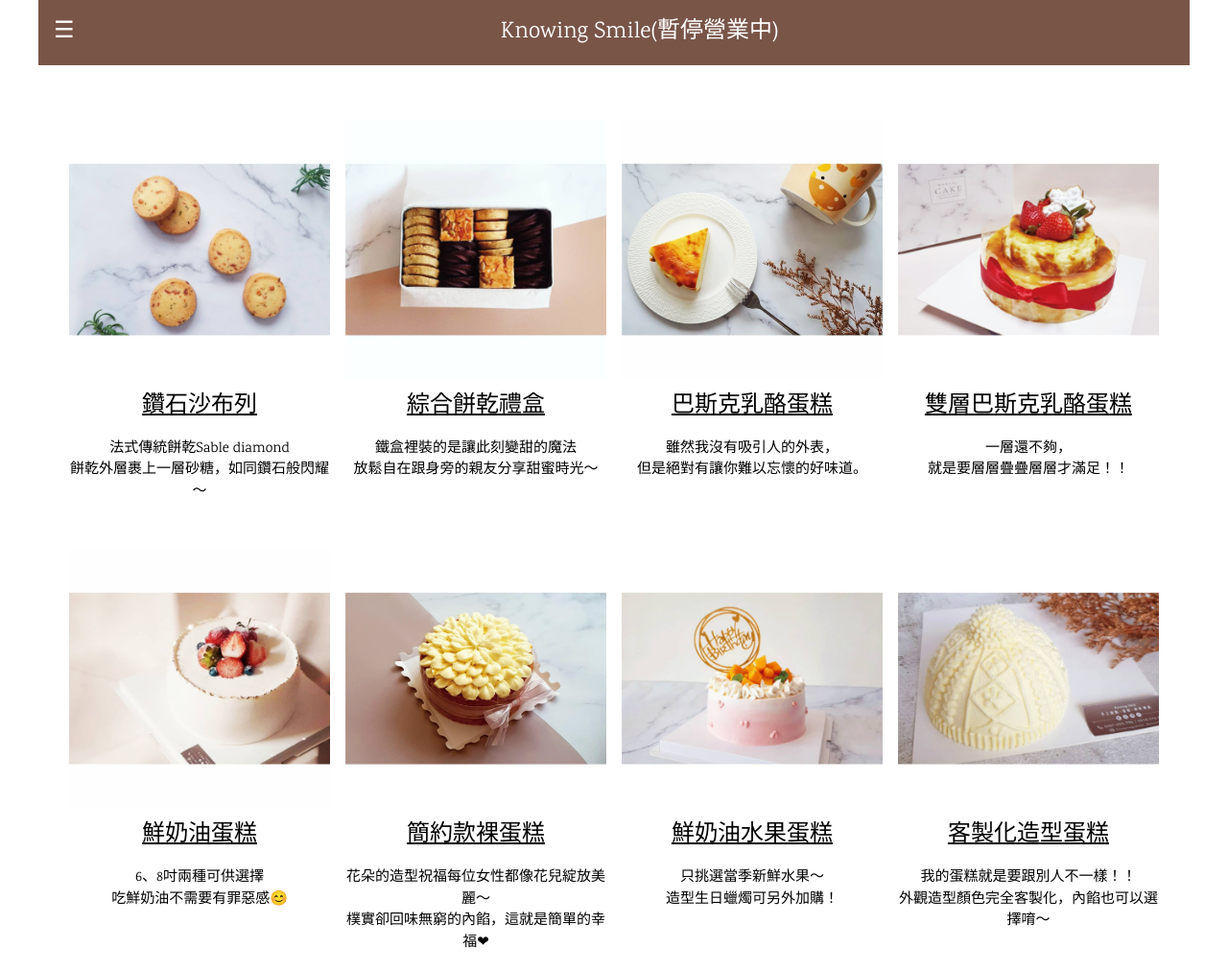
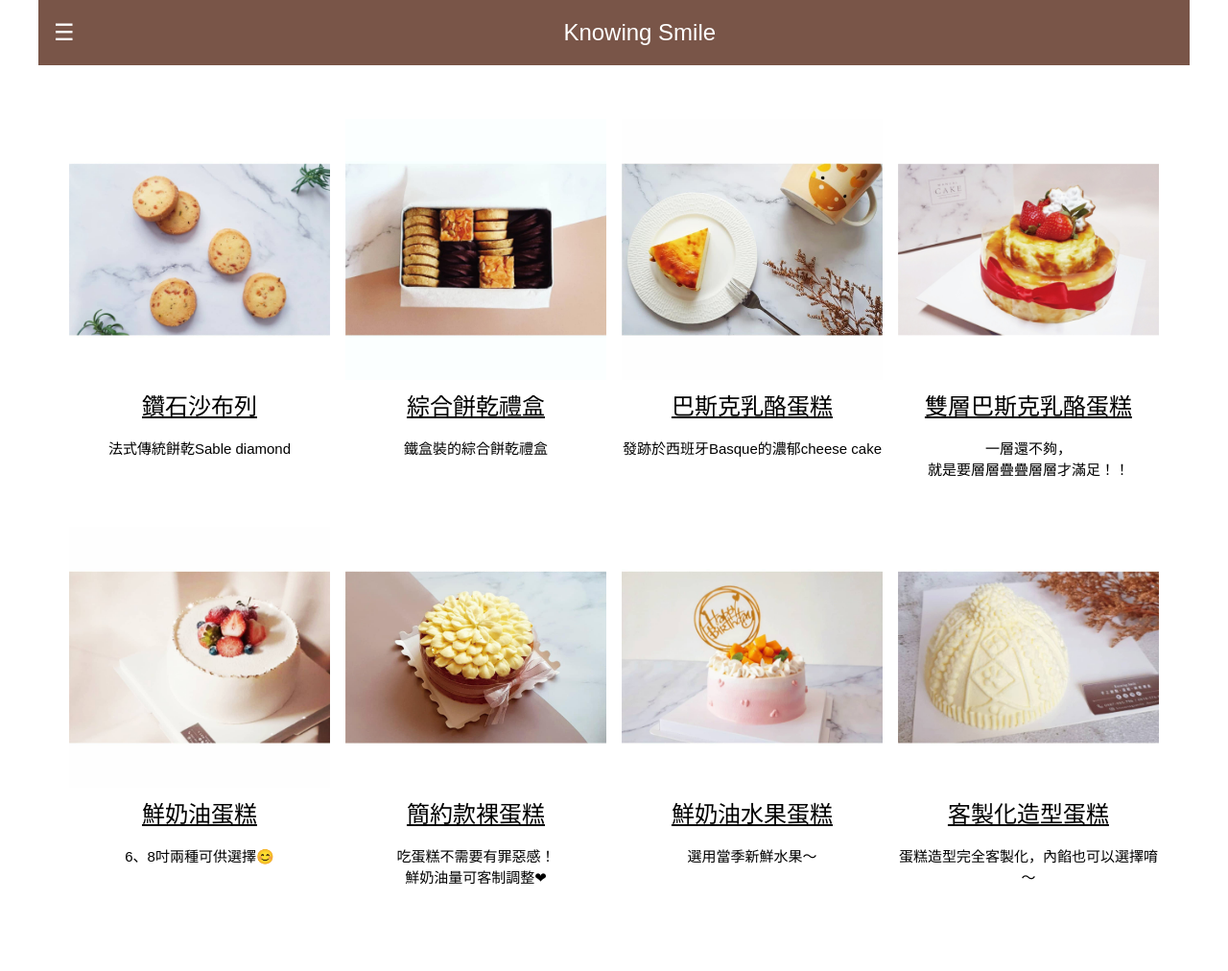
Before and after one commit to knowingsmile/knowingsmile.github.io, a plain HTML site: page index.html in a window 1280 px wide. Shown: the top 1012 px of the page at 96% size. Drawn offline with nearby package versions, Linux system fonts and the light colour scheme; a web font is replaced by a local one.

Commit message:
Update index.html

```diff
--- a/index.html
+++ b/index.html
@@ -5,9 +5,9 @@
 <meta charset="UTF-8">
 <meta name="viewport" content="width=device-width, initial-scale=1">
 <link rel="stylesheet" href="https://www.w3schools.com/w3css/4/w3.css">
-<link rel="stylesheet" href="https://fonts.googleapis.com/css?family=Karma">
+<link rel="stylesheet" href="https://fonts.googleapis.com/css?family=Zen%20Kurenaido">
 <style>
-body,h1,h2,h3,h4,h5,h6 {font-family: "Karma", sans-serif}
+body,h1,h2,h3,h4,h5,h6 {font-family: "Zen Kurenaido", sans-serif}
 .w3-bar-block .w3-bar-item {padding:20px}
 </style>
 </head>
@@ -26,7 +26,7 @@ body,h1,h2,h3,h4,h5,h6 {font-family: "Karma", sans-serif}
   <div class="w3-brown w3-xlarge" style="max-width:1200px;margin:auto">
     <div class="w3-button w3-padding-16 w3-left" onclick="w3_open()">☰</div>
     <div class="w3-right w3-padding-16"></div>
-    <div class="w3-center w3-padding-16">Knowing Smile(暫停營業中)</div>
+    <div class="w3-center w3-padding-16">Knowing Smile</div>
   </div>
 </div>
 
@@ -40,27 +40,21 @@ body,h1,h2,h3,h4,h5,h6 {font-family: "Karma", sans-serif}
         <img src="ECimages/sada.jpg" alt="Sablé Diamant" style="width:100%">
         <h3>鑽石沙布列</h3>
       </a>
-        <p>
-            法式傳統餅乾Sable diamond <br>
-            餅乾外層裹上一層砂糖，如同鑽石般閃耀～
-        </p>
+        <p>法式傳統餅乾Sable diamond </p>
     </div>
     <div class="w3-quarter">
       <a href="EC_details2.html">
         <img src="ECimages/mixcookies.jpg" alt="綜合餅乾禮盒" style="width:100%">
         <h3>綜合餅乾禮盒</h3>
       </a>
-        <p>鐵盒裡裝的是讓此刻變甜的魔法 <br>
-           放鬆自在跟身旁的親友分享甜蜜時光～
-        </p>
+        <p>鐵盒裝的綜合餅乾禮盒</p>
     </div>
     <div class="w3-quarter">
       <a href="EC_details3.html">
         <img src="ECimages/Basque.jpg" alt="Cherries" style="width:100%">
         <h3>巴斯克乳酪蛋糕</h3>
       </a>
-        <p>雖然我沒有吸引人的外表，<br>
-           但是絕對有讓你難以忘懷的好味道。</p>
+        <p>發跡於西班牙Basque的濃郁cheese cake</p>
     </div>
     <div class="w3-quarter">
       <a href="EC_details4.html">
@@ -79,32 +73,29 @@ body,h1,h2,h3,h4,h5,h6 {font-family: "Karma", sans-serif}
         <img src="ECimages/cake.jpg" alt="Popsicle" style="width:100%">
         <h3>鮮奶油蛋糕</h3>
       </a>
-        <p>6、8吋兩種可供選擇<br>
-           吃鮮奶油不需要有罪惡感😊</p>
+        <p>6、8吋兩種可供選擇😊</p>
     </div>
     <div class="w3-quarter">
       <a href="EC_details6.html">
         <img src="ECimages/delicious.jpeg" alt="Salmon" style="width:100%">
         <h3>簡約款裸蛋糕</h3>
       </a>
-        <p>花朵的造型祝福每位女性都像花兒綻放美麗～<br>
-           樸實卻回味無窮的內餡，這就是簡單的幸福❤</p>
+        <p>吃蛋糕不需要有罪惡感！<br>
+           鮮奶油量可客制調整❤</p>
     </div>
     <div class="w3-quarter">
       <a href="EC_details7.html">
         <img src="ECimages/cake0.jpeg" alt="Sandwich" style="width:100%">
         <h3>鮮奶油水果蛋糕</h3>
       </a>
-        <p>只挑選當季新鮮水果～<br>
-           造型生日蠟燭可另外加購！</p>
+        <p>選用當季新鮮水果～</p>
     </div>
     <div class="w3-quarter">
       <a href="EC_details8.html">
         <img src="ECimages/hat.jpeg" alt="Croissant" style="width:100%">
         <h3>客製化造型蛋糕</h3>
       </a>
-        <p>我的蛋糕就是要跟別人不一樣！！<br>
-        外觀造型顏色完全客製化，內餡也可以選擇唷～</p>
+        <p>蛋糕造型完全客製化，內餡也可以選擇唷～</p>
     </div>
   </div>
 
@@ -120,8 +111,8 @@ body,h1,h2,h3,h4,h5,h6 {font-family: "Karma", sans-serif}
     <img src="ECimages/logo.jpeg" alt="logo" class="w3-image" style="display:block;margin:auto" width="300" >
     <div class="w3-padding-32">
       <h4><b>讓你忍不住會心一笑的甜點</b></h4>
-      <h6><i>甜點就是能品嚐的藝術品</i></h6>
-      <p></p>
+      <h6><i>位於桃園中壢的甜點工作室</i></h6>
+      <p>品嚐Knowing Smile的甜點，傳遞你美好的心意</p>
     </div>
   </div>
   <hr>
@@ -139,12 +130,12 @@ body,h1,h2,h3,h4,h5,h6 {font-family: "Karma", sans-serif}
       <h3>社群連結</h3>
       <ul class="w3-ul w3-hoverable">
         <li class="w3-padding-16">
-          <img src="https://upload.wikimedia.org/wikipedia/commons/thumb/1/1b/Facebook_icon.svg/2048px-Facebook_icon.svg.png" class="w3-left w3-margin-right" style="width:50px">
+          <img src="https://img.icons8.com/?size=2x&id=118497&format=png" class="w3-left w3-margin-right" style="width:50px">
           <span class="w3-large">Facebook</span><br>
           <span src="https://www.facebook.com/Knowing-Smile-102560168214016"></span>
         </li>
         <li class="w3-padding-16">
-          <img src="https://upload.wikimedia.org/wikipedia/commons/thumb/5/58/Instagram-Icon.png/1200px-Instagram-Icon.png" class="w3-left w3-margin-right" style="width:50px">
+          <img src="https://img.icons8.com/?size=2x&id=Xy10Jcu1L2Su&format=png" class="w3-left w3-margin-right" style="width:50px">
           <span class="w3-large">Instagram</span><br>
           <span src="https://www.instagram.com/knowingsmile_dessert/"></span>
         </li>
@@ -154,16 +145,15 @@ body,h1,h2,h3,h4,h5,h6 {font-family: "Karma", sans-serif}
     <div class="w3-third w3-serif">
       <h3>熱搜詞</h3>
       <p>
-        <span class="w3-tag w3-black w3-margin-bottom">內壢甜點</span> <span class="w3-tag w3-dark-grey w3-small w3-margin-bottom">中壢美食</span> <span class="w3-tag w3-dark-grey w3-small w3-margin-bottom">桃園甜點</span>
-        <span class="w3-tag w3-dark-grey w3-small w3-margin-bottom">Salmon</span> <span class="w3-tag w3-dark-grey w3-small w3-margin-bottom">沙布列</span> <span class="w3-tag w3-dark-grey w3-small w3-margin-bottom">客製化蛋糕</span>
-        <span class="w3-tag w3-dark-grey w3-small w3-margin-bottom">Ideas</span> <span class="w3-tag w3-dark-grey w3-small w3-margin-bottom">鐵盒餅乾</span> <span class="w3-tag w3-dark-grey w3-small w3-margin-bottom">鮮奶油</span>
-        <span class="w3-tag w3-dark-grey w3-small w3-margin-bottom">Chicken</span> <span class="w3-tag w3-dark-grey w3-small w3-margin-bottom">巴斯克乳酪</span> <span class="w3-tag w3-dark-grey w3-small w3-margin-bottom">生日快樂</span>
-        <span class="w3-tag w3-dark-grey w3-small w3-margin-bottom">Fish</span> <span class="w3-tag w3-dark-grey w3-small w3-margin-bottom">草莓蛋糕</span>
+        <span class="w3-tag w3-black w3-margin-bottom">乳酪蛋糕</span> <span class="w3-tag w3-dark-grey w3-small w3-margin-bottom">中壢甜點</span> <span class="w3-tag w3-dark-grey w3-small w3-margin-bottom">客製化蛋糕</span>
+        <span class="w3-tag w3-dark-grey w3-small w3-margin-bottom">巴斯克乳酪</span> <span class="w3-tag w3-dark-grey w3-small w3-margin-bottom">沙布列</span> <span class="w3-tag w3-dark-grey w3-small w3-margin-bottom">清爽無負擔</span>
+        <span class="w3-tag w3-dark-grey w3-small w3-margin-bottom">裸蛋糕</span> <span class="w3-tag w3-dark-grey w3-small w3-margin-bottom">鐵盒餅乾</span> <span class="w3-tag w3-dark-grey w3-small w3-margin-bottom">不要鮮奶油</span>
+        <span class="w3-tag w3-dark-grey w3-small w3-margin-bottom">sable</span> <span class="w3-tag w3-dark-grey w3-small w3-margin-bottom">生日蛋糕</span>
       </p>
     </div>
   </footer>
 
-<!-- End page content -->
+<!-- End page content -->ㄖ
 </div>
 
 <script>
```
